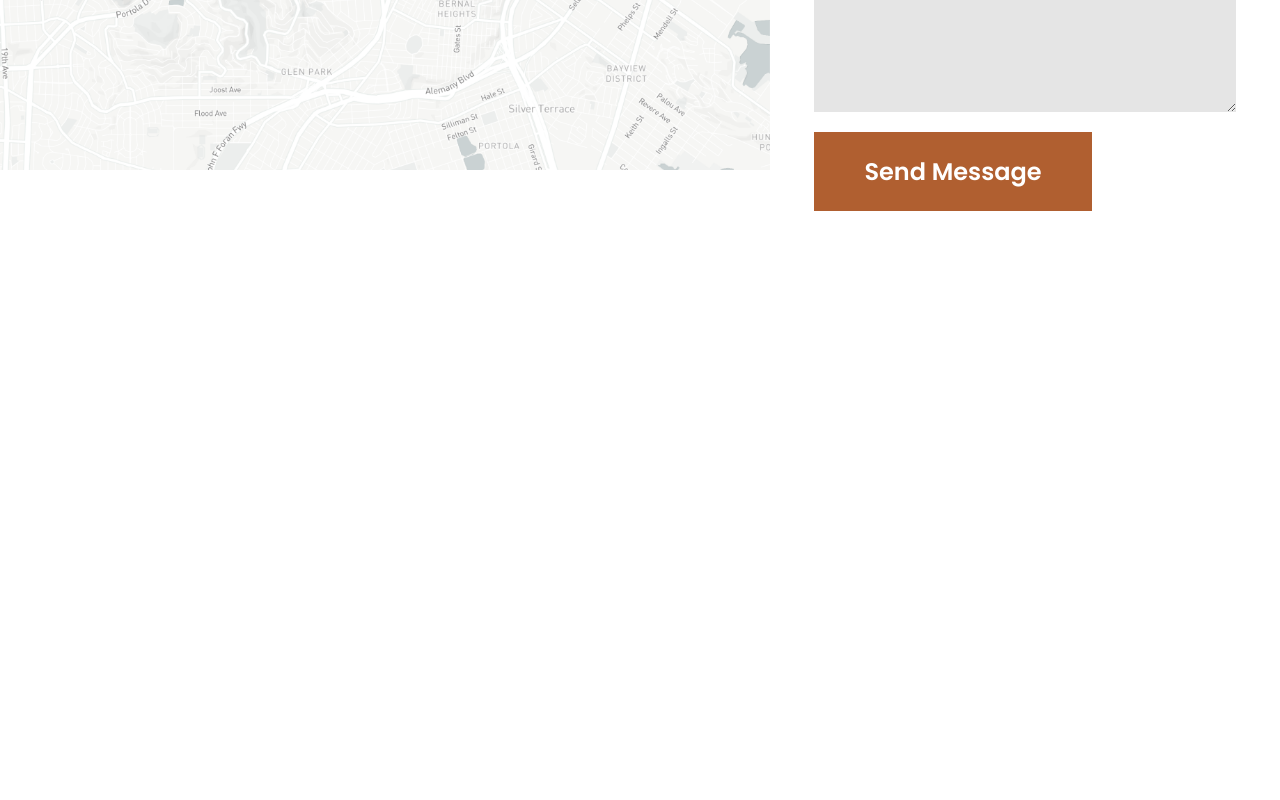
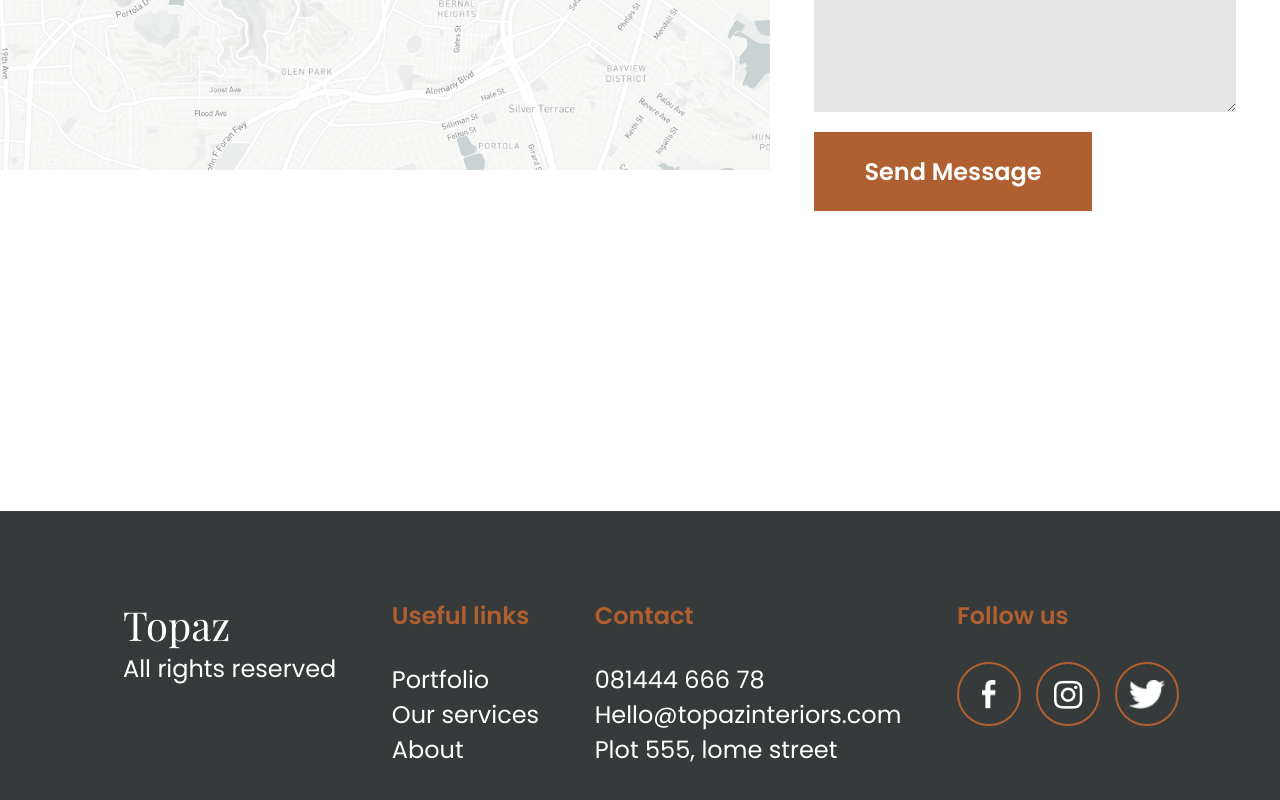
Before and after one commit to habibwritescode/topaz, a Next.js app: page / in a window 1280 px wide. Shown: the part 4670-5470 px from the top of the page. Before the commit the page ends 5181 px from the top, so only its background shows below. Built offline with nearby package versions, Linux system fonts and the light colour scheme.

Commit message:
Add footer and finish lg-screen view

```diff
--- /dev/null
+++ b/components/Footer.js
@@ -0,0 +1,42 @@
+const Footer = () => {
+  return (
+    <footer className='footer'>
+      <div className="footer__logo-box">
+        <span className='footer__logo heading-tertiary'>Topaz</span>
+        <span className='footer__copyright'>All rights reserved</span>
+      </div>
+
+      <div className="footer__links-box">
+        <span className='footer__head'>Useful links</span>
+        <span className='footer__link'>Portfolio</span>
+        <span className='footer__link'>Our services</span>
+        <span className='footer__link'>About</span>
+      </div>
+
+      <div className="footer__contact-box">
+        <span className="footer__head">Contact</span>
+        <span className="footer__contact">081444 666 78</span>
+        <span className="footer__contact">Hello@topazinteriors.com</span>
+        <span className="footer__contact"></span>
+        <span className="footer__contact">Plot 555, lome street</span>
+      </div>
+
+      <div className="footer__social-box">
+        <span className="footer__head">Follow us</span>
+        <div className='footer__icons-box'>
+          <div className='footer__icon-box'>
+            <img src="icons/facebook.png" alt="" className="footer__icon"/>
+          </div>
+          <div className='footer__icon-box'>
+            <img src="icons/instgram.png" alt="" className="footer__icon"/>
+          </div>
+          <div className='footer__icon-box'>
+            <img src="icons/twitter.png" alt="" className="footer__icon"/>
+          </div>
+        </div>
+      </div>
+    </footer>
+  )
+}
+
+export default Footer;
--- a/pages/index.js
+++ b/pages/index.js
@@ -6,6 +6,7 @@ import Services from '../components/Services';
 import Projects from '../components/Projects';
 import Testimonials from '../components/Testimonials';
 import Contact from '../components/Contact';
+import Footer from '../components/Footer';
 
 export default function Home() {
   return (
@@ -26,9 +27,9 @@ export default function Home() {
         <Contact/>
       </main>
 
-      <footer className=''>
-
-      </footer>
+      <>
+        <Footer/>
+      </>
     </div>
   )
 }
--- /dev/null
+++ b/styles/layouts/_footer.scss
@@ -0,0 +1,63 @@
+.footer {
+  display: flex;
+  background-color: $color-primary-light;
+  justify-content: space-between;
+  padding: 8.7rem 10.1rem 7.9rem 12.3rem;
+  color: white;
+  font-size: 2.4rem;
+
+  &__logo-box,
+  &__links-box,
+  &__contact-box,
+  &__social-box {
+    display: flex;
+    flex-direction: column;
+  }
+
+  &__logo-box {
+  }
+
+  &__logo {
+    font-size: 4rem;
+  }
+  &__copyright {
+  }
+
+  &__links-box {
+  }
+  &__link {
+  }
+
+  &__head {
+    color: $color-secondary;
+    margin-bottom: 2.9rem;
+    font-weight: 600;
+  }
+
+  &__contact-box {}
+  &__contact {}
+
+  &__social-box {
+  }
+  &__icons-box{
+    display: flex;
+  }
+  &__icon-box{
+    border: 2px solid $color-secondary;
+    border-radius: 100px;
+    display: flex;
+    justify-content: center;
+    align-items: center;
+    width: 6.4rem;
+    height: 6.4rem;
+    padding: 1rem;
+
+    &:not(:last-child){
+      margin-right: 1.5rem;
+    }
+  }
+
+  &__icon {
+    height: 2.9rem;
+  }
+}
--- a/styles/main.scss
+++ b/styles/main.scss
@@ -20,5 +20,6 @@
   './components/button';
 
 @import
+  './layouts/footer',
   './layouts/navigation',
   './layouts/header';
```
